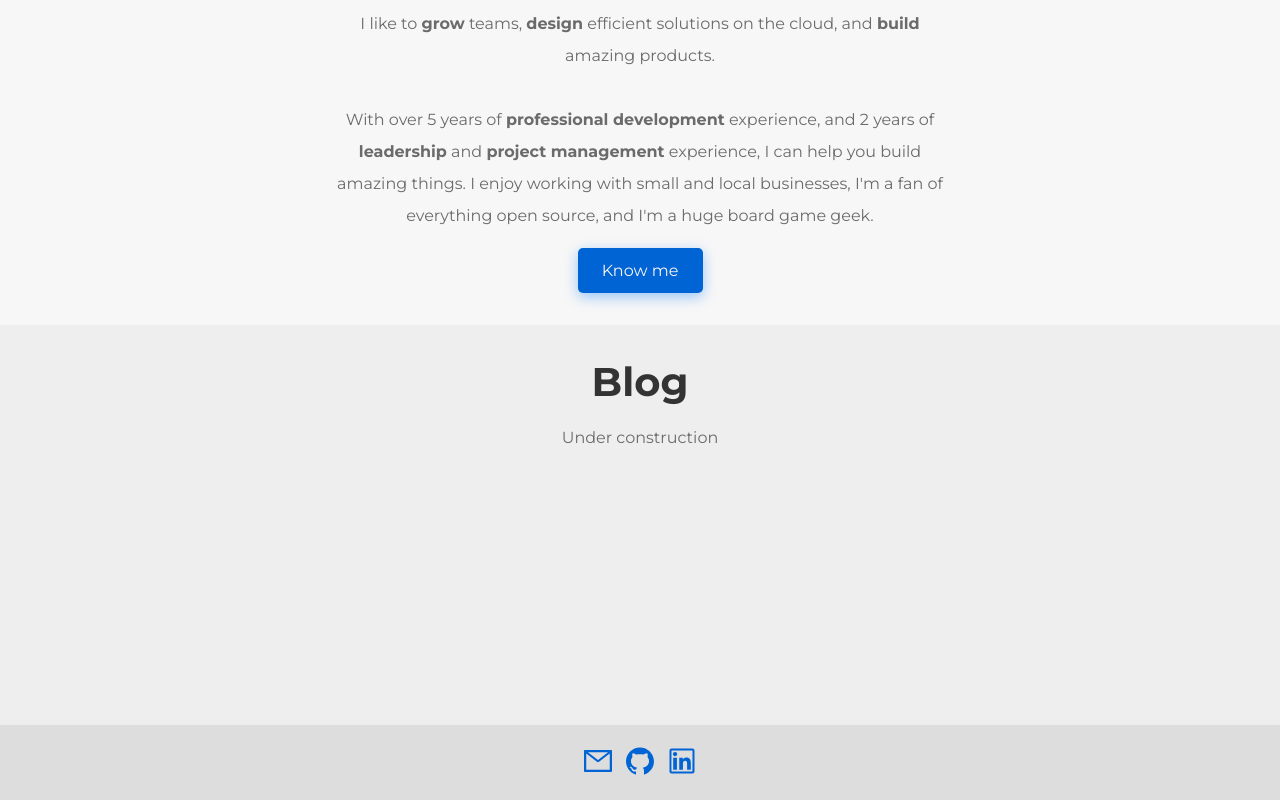
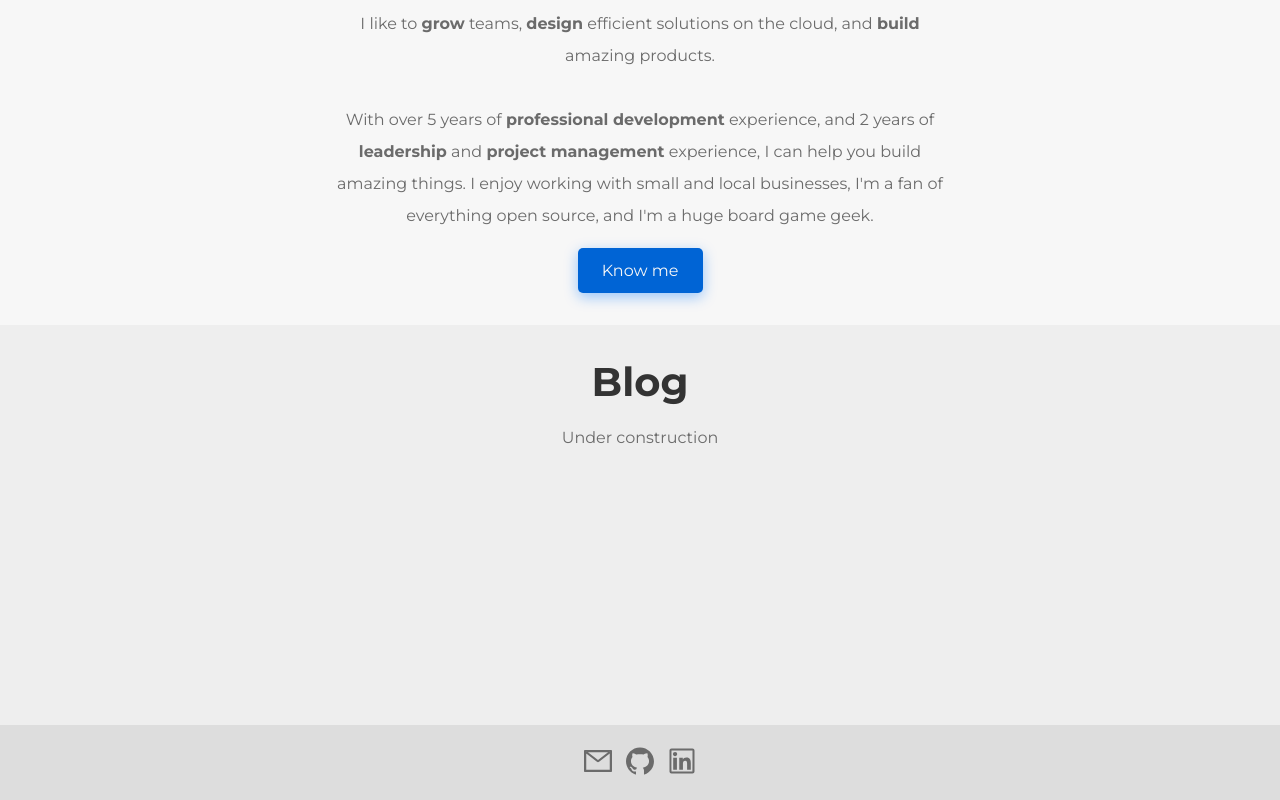
Before and after one commit to alfremedpal/amedpal-website, a Next.js app: page / in a window 1280 px wide. Shown: the part 1329-2129 px from the top of the page. Built offline with nearby package versions, Linux system fonts and the light colour scheme.

Commit message:
Update footer link color 🎨🔗

```diff
--- a/components/footer/footer.module.scss
+++ b/components/footer/footer.module.scss
@@ -12,6 +12,7 @@
 
     a {
         transition: color ease 0.3s;
+        color: v.$dark-gray;
 
         &:hover {
             color: v.$black;
```
